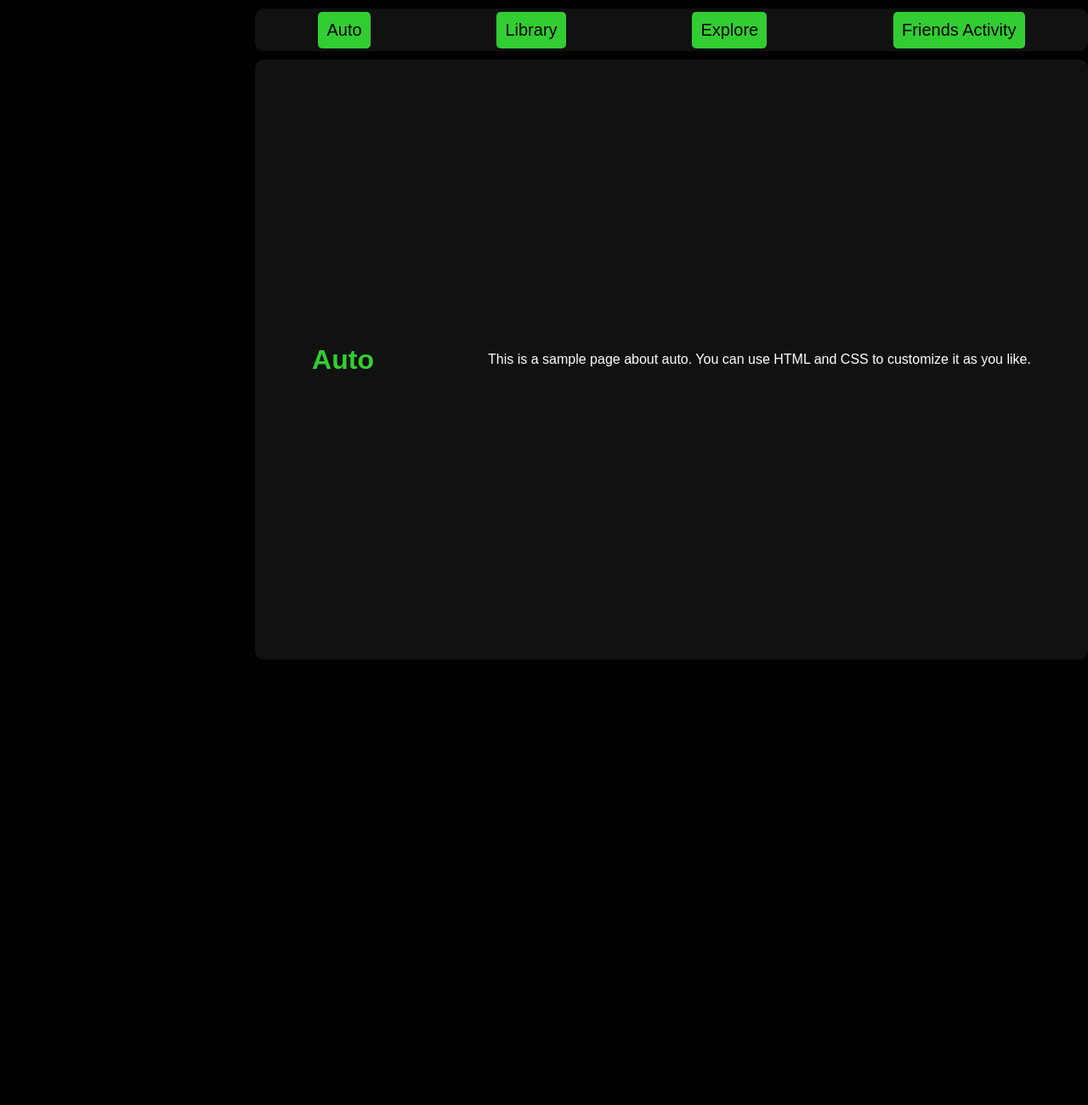
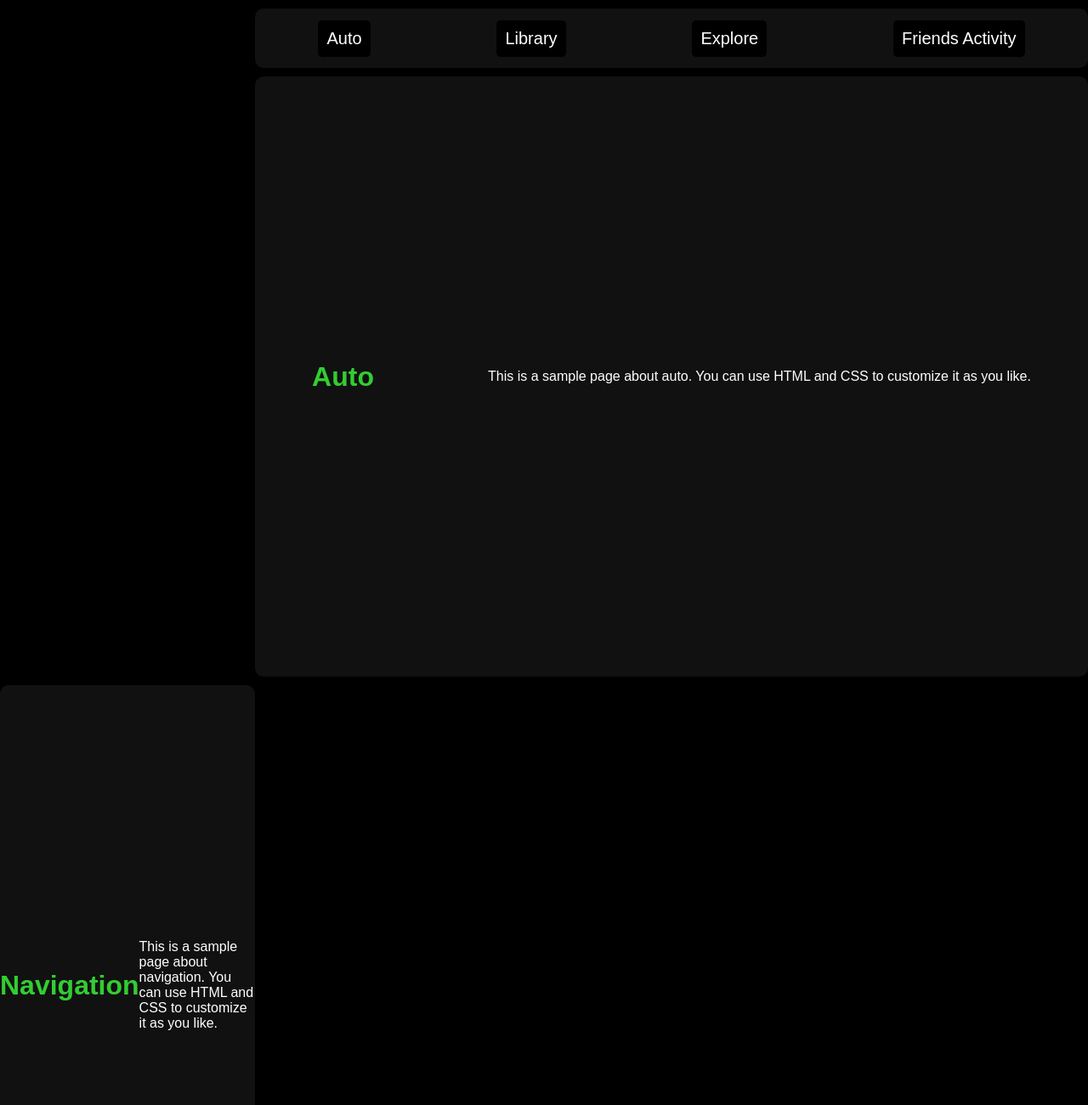
Before and after one commit to saketthakur001/Project_spotify, a plain HTML site: page webapp/templets/index.html in a window 1280 px wide. Shown: the top 1300 px of the page at 85% size. Before the commit the page ends 800 px from the top, so only its background shows below. Drawn offline with Linux system fonts and the light colour scheme.

Commit message:
changed the html

```diff
--- a/webapp/static/style.css
+++ b/webapp/static/style.css
@@ -1,109 +1,74 @@
-/* You can use this line in your html head to link to this css file */
-
-/* You can use this line to import a font from Google Fonts */
-@import url('https://fonts.googleapis.com/css?family=Roboto');
-
-/* You can use this selector to style the entire body of the website */
-body {
-    /* You can use this property to set the font family */
-    font-family: 'Roboto', sans-serif;
-
-    /* You can use this property to set the background color */
-    background-color: #f0f0f0;
-
-    /* You can use this property to set the margin */
+* {
+    box-sizing: border-box;
     margin: 0;
-
-    /* You can use this property to set the padding */
     padding: 0;
   }
 
-/* You can use this selector to style the h1 element */
-h1 {
-    /* You can use this property to set the text color */
-    color: #333333;
-
-    /* You can use this property to set the text alignment */
-    text-align: center;
-
-    /* You can use this property to set the font size */
-    font-size: 48px;
-
-    /* You can use this property to set the margin */
-    margin: 20px;
+  body {
+    font-family: Arial, sans-serif;
+    background-color: #000000;
   }
 
-/* You can use this selector to style the p element */
-p {
-    /* You can use this property to set the text color */
-    color: #666666;
-
-    /* You can use this property to set the text alignment */
-    text-align: center;
-
-    /* You can use this property to set the font size */
-    font-size: 18px;
-
-    /* You can use this property to set the margin */
-    margin: 10px;
+  ul {
+    list-style-type: none;
+    display: flex;
+    justify-content: space-around;
+    align-items: center;
+    height: 70px;
+    background-color: #111111;
+    border-radius: 10px;
+    margin-bottom: 10px;
+    margin-top: 10px; /* added this line */
+    margin-left: 300;
   }
 
-/* You can use this selector to style the nav element */
-nav {
-    /* You can use this property to set the background color */
-    background-color: #333333;
-
-    /* You can use this property to set the height */
-    height: 60px;
+  li {
+    color: rgb(255, 255, 255);
+    font-size: 20px;
+    background-color: rgb(0, 0, 0);
+    border-radius: 5px;
+    padding: 10px;
   }
 
-/* You can use this selector to style the ul element inside the nav element */
-nav ul {
-    /* You can use this property to remove the default list style */
-    list-style: none;
-
-    /* You can use this property to set the margin */
-    margin: 0;
-
-    /* You can use this property to set the padding */
-    padding: 0;
+  li:hover {
+    color: limegreen;
   }
 
-/* You can use this selector to style the li element inside the ul element inside the nav element */
-nav ul li {
-    /* You can use this property to display the list items horizontally */
-    display: inline-block;
-
-    /* You can use this property to set the width of each list item */
-    width: 33.33%;
-
-    /* You can use this property to align the list items vertically */
-    vertical-align: middle;
+  li:active {
+    transform: scale(0.9);
   }
 
-/* You can use this selector to style the a element inside the li element inside the ul element inside the nav element */
-nav ul li a {
-    /* You can use this property to remove the default text decoration */
-    text-decoration: none;
-
-    /* You can use this property to set the text color */
-    color: #ffffff;
-
-    /* You can use this property to set the font size */
-    font-size: 24px;
-
-    /* You can use this property to display the link as a block element */
-    display: block;
-
-    /* You can use this property to set the height of each link */
-    height: 60px;
-
-    /* You can use this property to align the link text vertically and horizontally */
-    line-height: 60px;
+  .container {
+    width: 80%;
+    /* margin: auto; */
   }
 
-/* You can use this selector to style a div with an id of manage, most-played, or find-new */
+  .tab {
+      list-style-type: none;
+      display: flex;
+      justify-content: space-around;
+      align-items: center;
+      height: calc(100vh - 94px);
+      background-color: #111111;
+      border-radius: 10px;
+      margin-bottom: 10px;
+      margin-top: 10px;
+      margin-left: 300px;
+  }
+  h1 {
+    color: limegreen;
+    text-align: center;
+  }
 
-div#manage, div#most-played, div#find-new {
+  p {
+    color: white;
+  }
 
+
+  .content {
+   display:none;
   }
+
+  .content.active {
+   display:block;
+  }
--- a/webapp/templets/index.html
+++ b/webapp/templets/index.html
@@ -12,21 +12,12 @@ body {
   background-color: #000000;
 }
 
-/* nv_box {
-  width: 200px;
-  height: 50px;
-  background-color: #333333;
-  border: 2px solid limegreen;
-  border-radius: 10px;
-  margin: 10px;
-} */
-
 ul {
   list-style-type: none;
   display: flex;
   justify-content: space-around;
   align-items: center;
-  height: 50px;
+  height: 70px;
   background-color: #111111;
   border-radius: 10px;
   margin-bottom: 10px;
@@ -35,9 +26,9 @@ ul {
 }
 
 li {
-  color: black;
+  color: rgb(255, 255, 255);
   font-size: 20px;
-  background-color: limegreen;
+  background-color: rgb(0, 0, 0);
   border-radius: 5px;
   padding: 10px;
 }
@@ -50,10 +41,24 @@ li:active {
   transform: scale(0.9);
 }
 
+.nav{
+    list-style-type: none;
+    display: flex;
+    justify-content: space-around;
+    align-items: center;
+    height: calc(100vh - 94px);
+    background-color: #111111;
+    border-radius: 10px;
+    margin-bottom: 10px;
+    margin-top: 10px;
+    margin-right: calc(100vw - 300px);)
+}
+
 .container {
   width: 80%;
-  /* margin: auto; */
+  margin: auto;
 }
+
 .tab {
     list-style-type: none;
     display: flex;
@@ -66,6 +71,8 @@ li:active {
     margin-top: 10px;
     margin-left: 300px;
 }
+
+
 h1 {
   color: limegreen;
   text-align: center;
@@ -96,7 +103,6 @@ p {
     <li onclick="showTab('friends')">Friends Activity</li>
   </ul>
   <div class="container">
-
     </div>
     <div class="right">
       <div class="main">
@@ -126,9 +132,13 @@ p {
         </div>
       </div>
     </div>
+    <div>
+      <div class="nav">
+        <h1>Navigation</h1>
+        <p>This is a sample page about navigation. You can use HTML and CSS to customize it as you like.</p>
+      </div>
+    </div>
   </div>
-
-
 
 <script>
 function showTab(tabName) {
```
Lines whose indentation alone changed are shown as unchanged.
